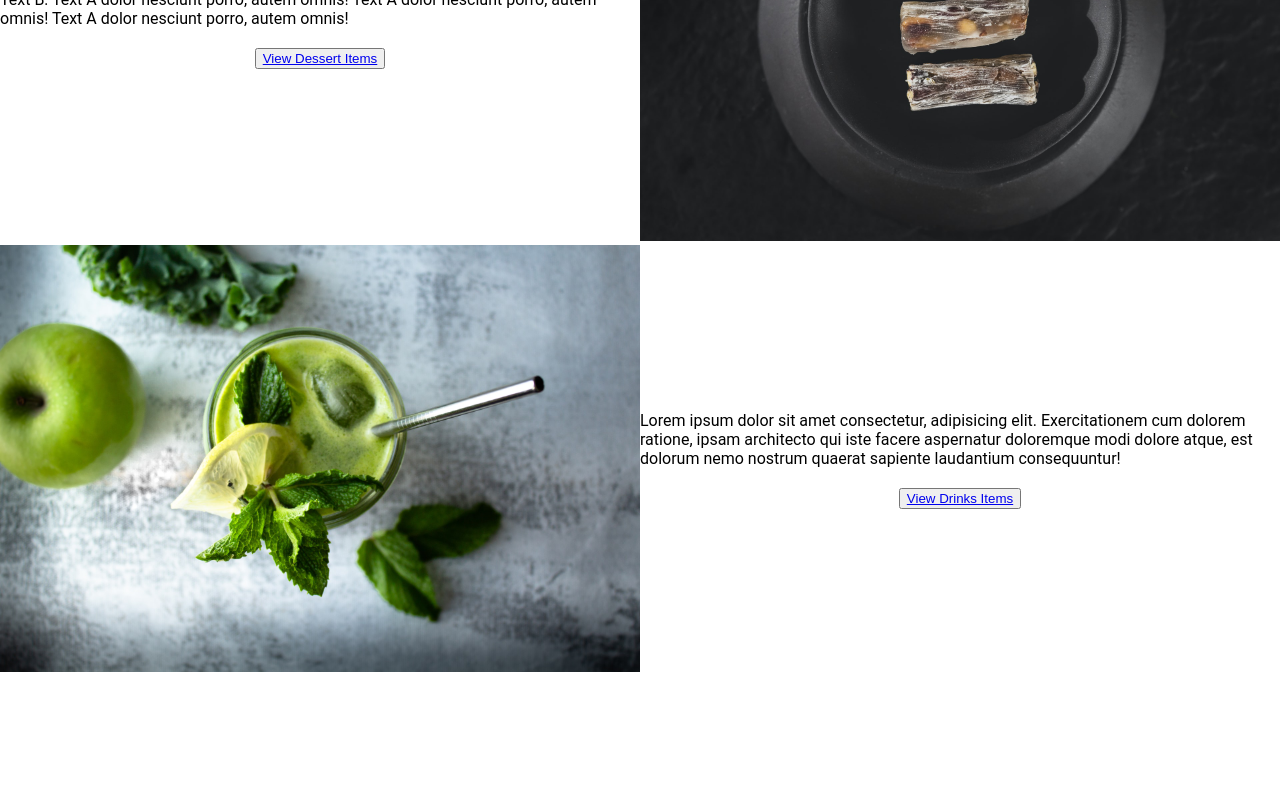
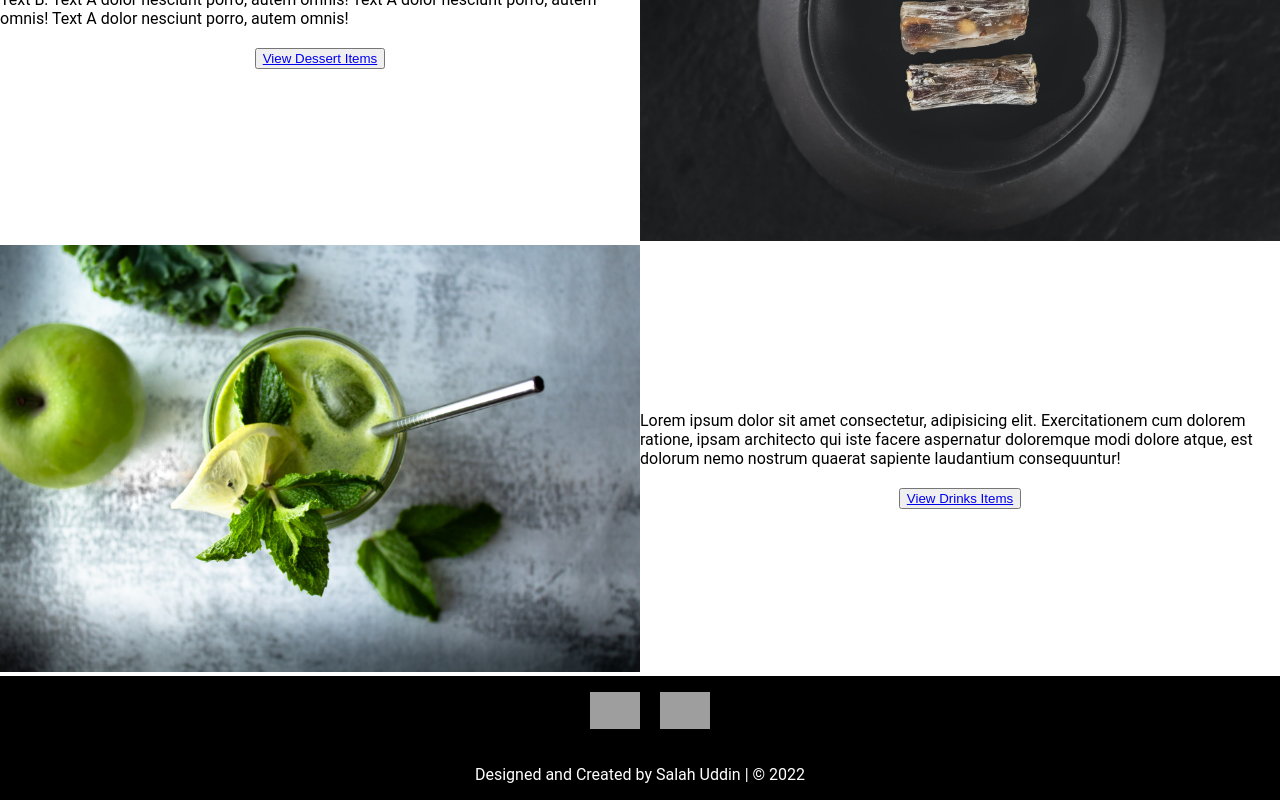
Before and after one commit to SalahUddin7/vegan, a React (Create React App) app: page / in a window 1280 px wide. Shown: the part 1419-2219 px from the top of the page. Before the commit the page ends 2095 px from the top, so only its background shows below. Built offline with nearby package versions, Linux system fonts and the light colour scheme; grey boxes are pictures that could not be loaded.

Commit message:
Contact Section Created

```diff
--- a/src/App.jsx
+++ b/src/App.jsx
@@ -10,6 +10,8 @@ import Drinksproductsingle from './components/drinks/Drinksproductsingle';
 import Product from './components/products/Product';
 import ProductSingle from './components/products/ProductSingle';
 import Navbar from './components/navbar/NavBar';
+import Footer from './components/Footer';
+import Contact from './components/contact/Contact';
 
 export default function App() {
   return (
@@ -17,6 +19,9 @@ export default function App() {
       <Navbar />
 
       <Routes>
+        <Route path="/products" element={<Product />}></Route>
+        <Route path="/products/:id" element={<ProductSingle />}></Route>
+
         <Route path="/" element={<Home />}></Route>
         <Route path="/Dessertproduct" element={<Dessertproduct />}></Route>
         <Route
@@ -30,9 +35,9 @@ export default function App() {
           element={<Drinksproductsingle />}
         ></Route>
 
-        <Route path="/products" element={<Product />}></Route>
-        <Route path="/products/:id" element={<ProductSingle />}></Route>
+        <Route path="/contact" element={<Contact />}></Route>
       </Routes>
+      <Footer />
     </BrowserRouter>
   );
 }
--- a/src/assets/style.css
+++ b/src/assets/style.css
@@ -1,6 +1,8 @@
 @import '../css/NavBar.css';
 @import '../css/HeroSection.css';
-@import '../css/Home.css'; /* Test */
+@import '../css/Home.css';
+@import '../css/Footer.css';
+@import '../css/Contact.css'; /* Test */
 body {
   margin: 0;
   font-family: 'Roboto', 'Segoe UI', 'Oxygen', 'Ubuntu', 'Cantarell',
--- /dev/null
+++ b/src/components/Footer.jsx
@@ -0,0 +1,28 @@
+export default function Footer() {
+  const yearNow = new Date().getFullYear();
+  return (
+    <footer className="footer">
+      <ul>
+        <li>
+          <a
+            target="_blank"
+            rel="noreferrer"
+            href="https://www.linkedin.com/in/salahsweden/"
+          >
+            <img src="./Footer-images/Github.png" alt="" />
+          </a>
+        </li>
+        <li>
+          <a
+            target="_blank"
+            rel="noreferrer"
+            href="https://github.com/SalahUddin7"
+          >
+            <img src="./Footer-images/Github.png" alt="" />
+          </a>
+        </li>
+      </ul>
+      <p> Designed and Created by Salah Uddin | © {yearNow}</p>
+    </footer>
+  );
+}
--- a/src/components/Home.jsx
+++ b/src/components/Home.jsx
@@ -16,7 +16,7 @@ const Home = () => {
           <div className="flex-item-right main-page--section-text">
             <div>
               {' '}
-              Text A dolor nesciunt porro, autem omnis! Text A dolor nesciunt
+              Text AAA dolor nesciunt porro, autem omnis! Text A dolor nesciunt
               porro, autem omnis! Text A dolor nesciunt porro, autem omnis!
             </div>
             <div>
--- /dev/null
+++ b/src/components/contact/Contact.jsx
@@ -0,0 +1,3 @@
+export default function Contact() {
+  return <div className="contact-page"> This is Contact Page</div>;
+}
--- a/src/components/navbar/NavBar.jsx
+++ b/src/components/navbar/NavBar.jsx
@@ -22,7 +22,7 @@ export default function NavBar() {
         </li>
 
         <li>
-          <Link to="/">Contact</Link>
+          <Link to="/Contact">Contact</Link>
         </li>
       </ul>
     </nav>
--- /dev/null
+++ b/src/css/Contact.css
@@ -0,0 +1,4 @@
+.contact-page {
+  height: 100vh;
+  margin-top: 300px;
+}
--- /dev/null
+++ b/src/css/Footer.css
@@ -0,0 +1,23 @@
+footer {
+  color: white;
+  background-color: black;
+  display: grid;
+  justify-items: center;
+  align-items: center;
+}
+
+.footer ul {
+  list-style: none;
+  display: flex;
+  align-items: center;
+  text-align: center;
+}
+
+.footer li {
+  justify-items: center;
+  padding-right: 20px;
+}
+
+.footer li img {
+  max-width: 50px;
+}
```
